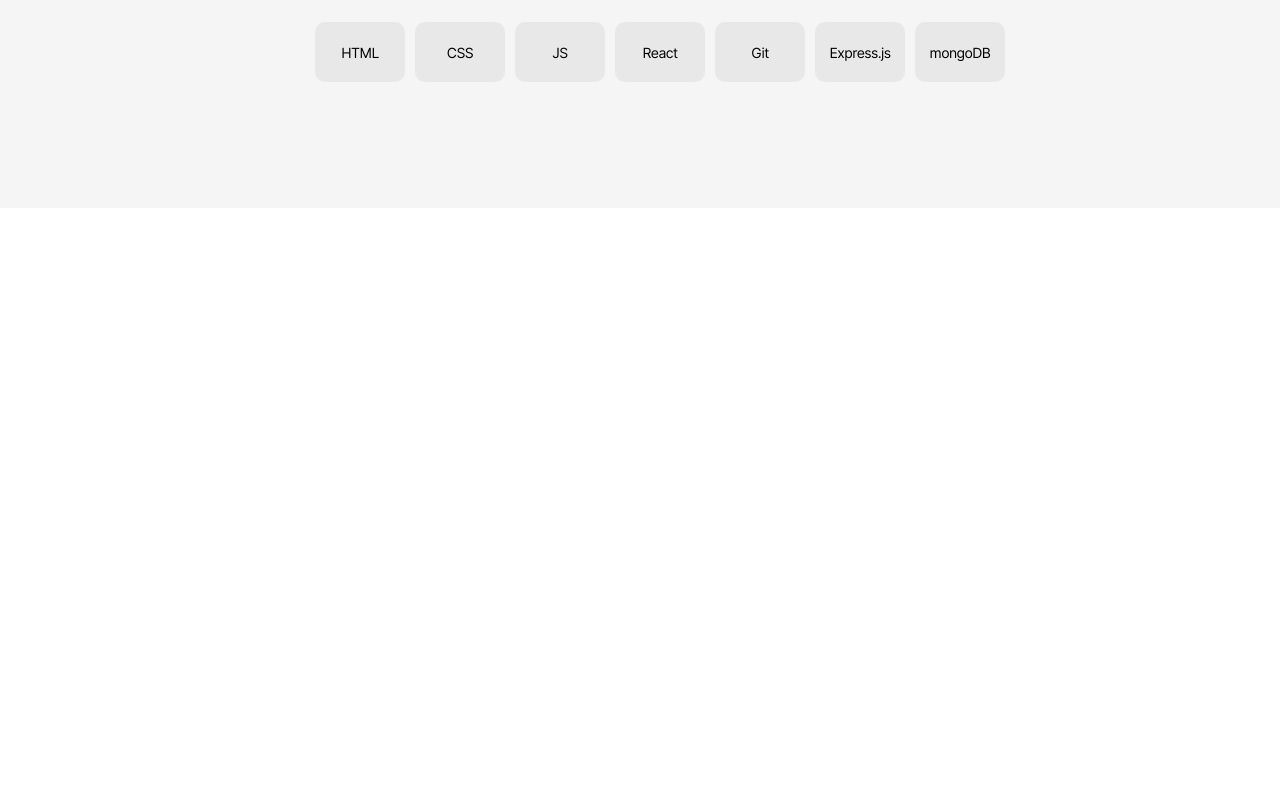
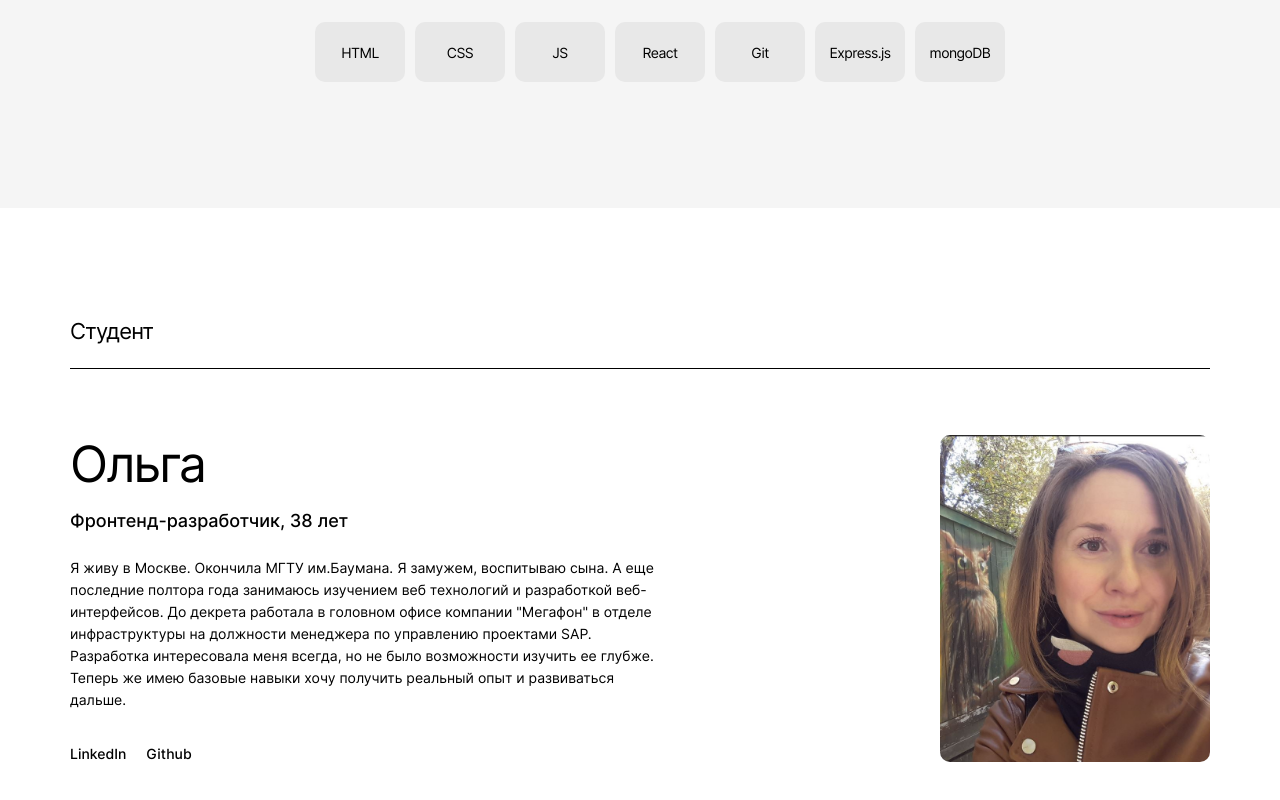
Before and after one commit to OMaykova/movies-explorer-frontend, a React (Create React App) app: page / in a window 1280 px wide. Shown: the part 1694-2494 px from the top of the page. Before the commit the page ends 1902 px from the top, so only its background shows below. Built offline with nearby package versions, Linux system fonts and the light colour scheme.

Commit message:
feat: aboutMe

```diff
--- /dev/null
+++ b/src/components/AboutMe/AboutMe.css
@@ -0,0 +1,55 @@
+.aboutMe {
+  padding-bottom: 100px;
+}
+.aboutMe__container {
+  margin-top: 66px;
+  display: flex;
+  justify-content: space-between;
+}
+.aboutMe__profile {
+  max-width: 600px;
+  display: flex;
+  flex-direction: column;
+}
+.aboutMe__name {
+  font-style: normal;
+  font-weight: 400;
+  font-size: 50px;
+  line-height: 58px;
+  letter-spacing: -0.04em;
+  margin: 0 0 18px 0;
+}
+.aboutMe__profession {
+  font-style: normal;
+  font-weight: 500;
+  font-size: 18px;
+  line-height: 20px;
+  margin: 0 0 26px 0;
+}
+.aboutMe__description {
+  font-style: normal;
+  font-weight: 400;
+  font-size: 14px;
+  line-height: 22px;
+  margin: 0;
+}
+.aboutMe__links {
+  display: flex;
+  margin-top: auto;
+}
+.aboutMe__link {
+  font-style: normal;
+  font-weight: 500;
+  font-size: 14px;
+  line-height: 17px;
+  margin: 0 20px 0 0;
+}
+.aboutMe__link:last-child {
+  margin: 0;
+}
+.aboutMe__foto {
+  width: 270px;
+  height: 327px;
+  border-radius: 10px;
+  object-fit: cover;
+}
--- /dev/null
+++ b/src/components/AboutMe/AboutMe.jsx
@@ -0,0 +1,29 @@
+import React from 'react';
+import BlockOfMain from '../BlockOfMain/BlockOfMain';
+import foto from '../../images/foto.JPG';
+import './AboutMe.css';
+
+function AboutMe() {
+
+  return (
+    <BlockOfMain
+    classSection={'aboutMe'}
+    title={'Студент'}
+    >
+		<div className='aboutMe__container'>
+			<div className='aboutMe__profile'>
+				<h3 className='aboutMe__name'>Ольга</h3>
+				<p className='aboutMe__profession'>Фронтенд-разработчик, 38 лет</p>
+				<p className='aboutMe__description'>Я живу в Москве. Окончила МГТУ им.Баумана. Я замужем, воспитываю сына. А еще последние полтора года занимаюсь изучением веб технологий и разработкой веб-интерфейсов. До декрета работала в головном офисе компании "Мегафон" в отделе инфраструктуры на должности менеджера по управлению проектами SAP. Разработка интересовала меня всегда, но не было возможности изучить ее глубже. Теперь же имею базовые навыки хочу получить реальный опыт и развиваться дальше.</p>
+				<div className='aboutMe__links'>
+					<p className='aboutMe__link'>LinkedIn</p>
+					<p className='aboutMe__link'>Github</p>
+				</div>
+			</div>
+			<img className='aboutMe__foto' src={foto} alt='Фото Ольги'></img>
+		</div>
+
+    </BlockOfMain>
+  )
+}
+export default AboutMe;
--- a/src/components/Main/Main.jsx
+++ b/src/components/Main/Main.jsx
@@ -2,6 +2,7 @@ import React from 'react';
 import Promo from '../Promo/Promo';
 import AboutProject from '../AboutProject/AboutProject'
 import Techs from '../Techs/Techs';
+import AboutMe from '../AboutMe/AboutMe';
 import './Main.css';
 
 function Main({handlePromoButton}) {
@@ -10,8 +11,8 @@ function Main({handlePromoButton}) {
       <Promo handlePromoButton={handlePromoButton}/>
       <AboutProject />
       <Techs />
-      {/* <AboutMe />
-      <Portfolio /> */}
+      <AboutMe />
+      {/* <Portfolio /> */}
     </div>
   )
 }
--- a/src/index.css
+++ b/src/index.css
@@ -6,3 +6,4 @@
 @import url(./components/BlockOfMain/BlockOfMain.css);
 @import url(./components/AboutProject/AboutProject.css);
 @import url(./components/Techs/Techs.css);
+@import url(./components/AboutMe/AboutMe.css);
```
Also changed, not shown: src/images/foto.JPG (added).
